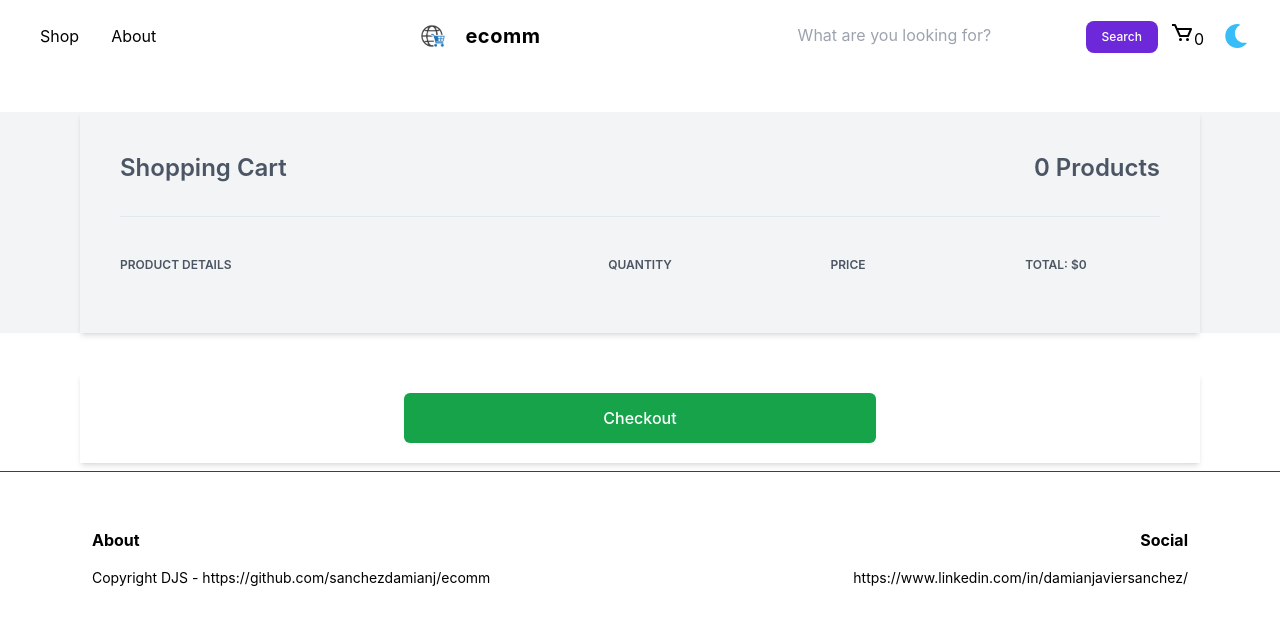
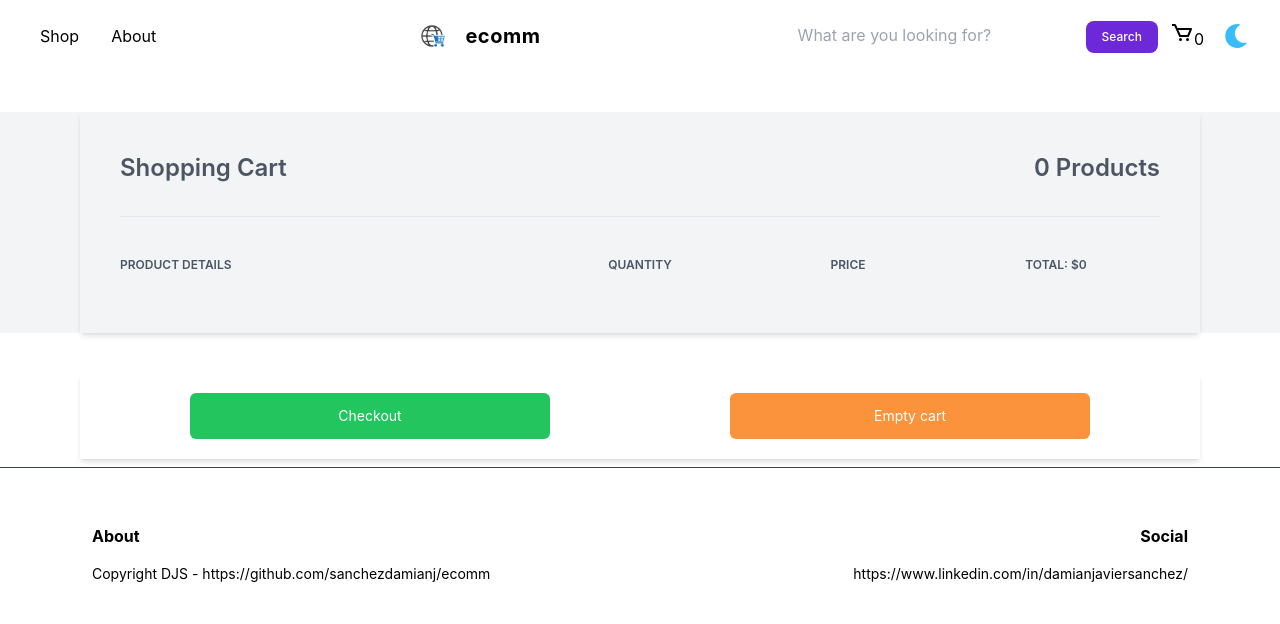
Before and after one commit to sanchezdamianj/ecomm, a React (Create React App) app: page /cart in a window 1280 px wide. Shown: the top 624 px of the page. Built offline with nearby package versions, Linux system fonts and the light colour scheme.

Commit message:
cart enhacements and readme updates

```diff
--- a/src/components/Cart.jsx
+++ b/src/components/Cart.jsx
@@ -1,17 +1,41 @@
-import React from "react";
+import React, { useState } from "react";
+import { useDisclosure } from "@chakra-ui/react";
 import { CartItem } from "./CartItem";
 import { useCartContext } from "./context/CartContext";
+import {
+  Modal,
+  ModalOverlay,
+  ModalContent,
+  ModalHeader,
+  ModalFooter,
+  ModalBody,
+  ModalCloseButton,
+} from "@chakra-ui/react";
+import { useNavigate } from "react-router-dom";
 
 const Cart = () => {
-  const { cart, cartTotal, cartQuantity } = useCartContext();
+  const { cart, cartTotal, cartQuantity, emptyCart } = useCartContext();
 
+  const OverlayTwo = () => (
+    <ModalOverlay
+      bg="none"
+      backdropFilter="auto"
+      backdropInvert="80%"
+      backdropBlur="2px"
+    />
+  );
+  const { isOpen, onOpen, onClose } = useDisclosure();
+  const [overlay, setOverlay] = useState(<OverlayTwo />);
+  const navigate = useNavigate();
   return (
     <>
       <div className="container mx-auto mt-10 bg-gray-100">
         <div className="flex shadow-md my-10">
           <div className="w-full px-10 py-10">
             <div className="flex justify-between border-b pb-8">
-              <h1 className="text-gray-600 font-semibold text-2xl">Shopping Cart</h1>
+              <h1 className="text-gray-600 font-semibold text-2xl">
+                Shopping Cart
+              </h1>
               <h2 className="text-gray-600 font-semibold text-2xl">
                 {cartQuantity()} Products
               </h2>
@@ -38,14 +62,50 @@ const Cart = () => {
         <CartItem item={item} key={item.id} />
       ))}
       <div className="container mt-0">
-        <div className="flex items-center justify-center shadow-md my-2">
-          <div className="w-2/3  mx-auto bg-white px-5 py-5">
+        <div className="flex items-center justify-center shadow-md my-2 gap-x-px">
+          <div className="w-screen flex items-center mx-auto bg-white px-5 py-5">
             <button
               type="submit"
-        className="w-2/3 mt-0 mx-auto flex items-center justify-center rounded-md border border-transparent bg-green-600 py-3 px-8 text-base font-medium text-white hover:bg-green-700 focus:outline-none focus:ring-2 focus:ring-green-500 focus:ring-offset-2"
+              className="w-4/12 mt-0 mx-auto rounded-md border border-transparent bg-green-500 py-3 text-base font-small text-sm text-white hover:bg-green-700 focus:outline-none focus:ring-2 focus:ring-green-500 focus:ring-offset-2 px-0 "
             >
               Checkout
             </button>
+            <button
+              type="submit"
+              className="w-4/12 mt-0 mx-auto rounded-md border border-transparent bg-orange-400 py-3 text-base font-small text-sm text-white hover:bg-orange-700 focus:outline-none focus:ring-2 focus:ring-orange-500 focus:ring-offset-2 px-0 "
+              onClick={() => {
+                setOverlay(<OverlayTwo />);
+                onOpen();
+                emptyCart();
+              }}
+            >
+              Empty cart
+            </button>
+            <Modal isCentered isOpen={isOpen} onClose={onClose}>
+              {overlay}
+              <ModalContent>
+                <ModalHeader className="flex items-center justify-center">
+                  You've cleaned your basket
+                </ModalHeader>
+                <ModalCloseButton />
+                <ModalBody>
+                  <p className="text-sm flex items-center justify-center">
+                    Let's got to shop fancy stuffs!
+                  </p>
+                </ModalBody>
+                <ModalFooter>
+                  <button
+                    className="bg-red-400 rounded px-10 font-small text-sm text-white hover:bg-red-700 focus:outline-none focus:ring-2 focus:ring-red-500 focus:ring-offset-2"
+                    onClick={() => {
+                      onClose();
+                      navigate({ pathname: "/" });
+                    }}
+                  >
+                    Close
+                  </button>
+                </ModalFooter>
+              </ModalContent>
+            </Modal>
           </div>
         </div>
       </div>
```
Also changed, not shown: src/components/context/CartContext.jsx (+7 -7 lines), 1 other file (tests, documents, lock files or other folders). Lines whose indentation alone changed are shown as unchanged.
